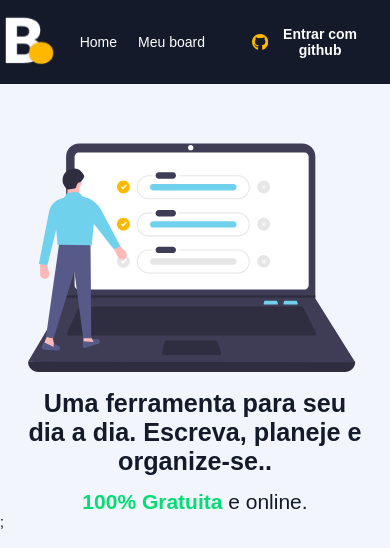
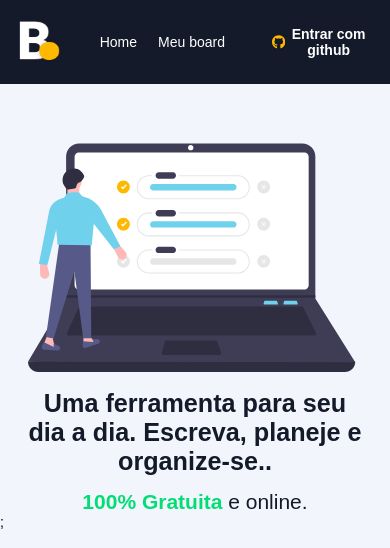
Before and after one commit to Wilian-Pereira-W/project-board, a Next.js app: page / in a window 390 px wide. Shown: the top 548 px of the page. Built offline with nearby package versions, Linux system fonts and the light colour scheme; no server answers.

Commit message:
fix: estilo para mobile

```diff
--- a/src/components/Header/styles.module.scss
+++ b/src/components/Header/styles.module.scss
@@ -40,6 +40,10 @@
   .headerContent{
     max-width: 428px;
 
+    a{
+      margin-left: 15px;
+    }
+
     nav{
       margin-left: 1rem;
       height: 5rem;
```
Also changed, not shown: src/pages/board/styles.module.scss (+7 -0 lines), src/pages/board/task.module.scss (+7 -0 lines).
